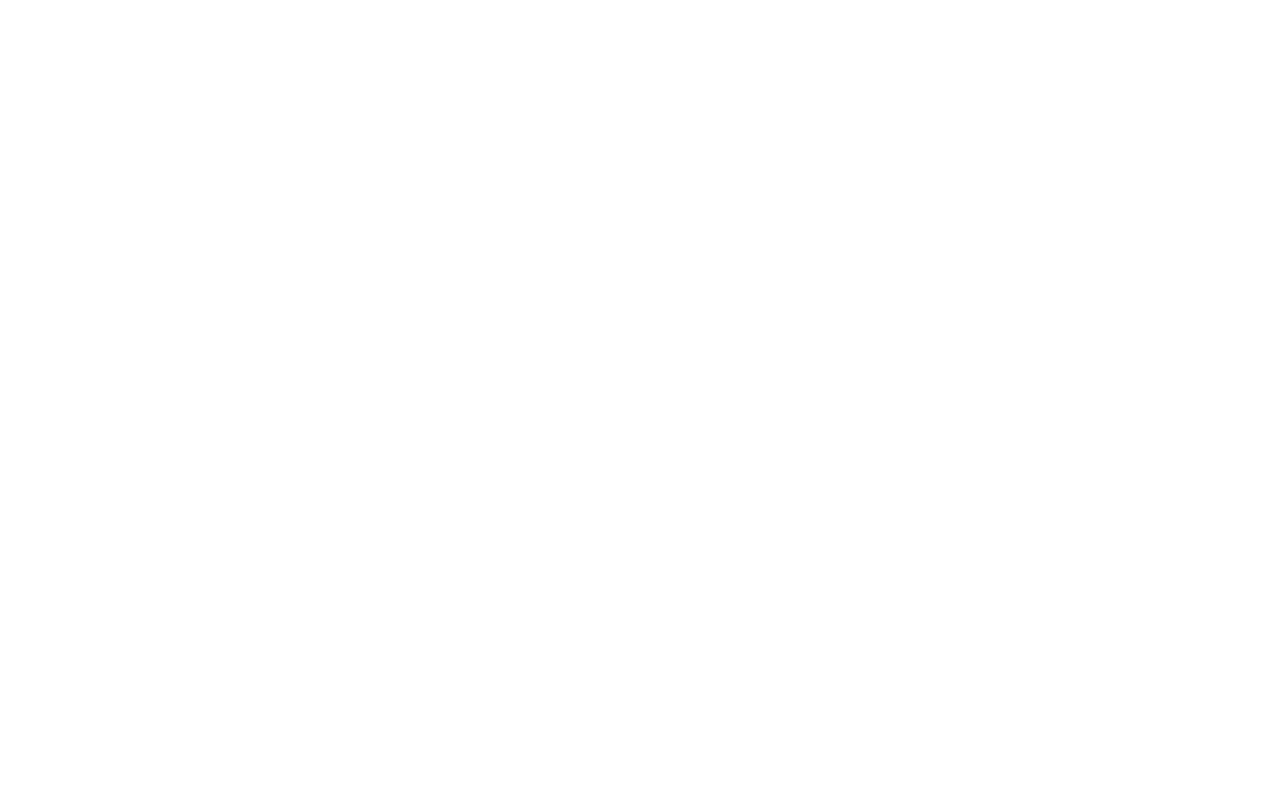
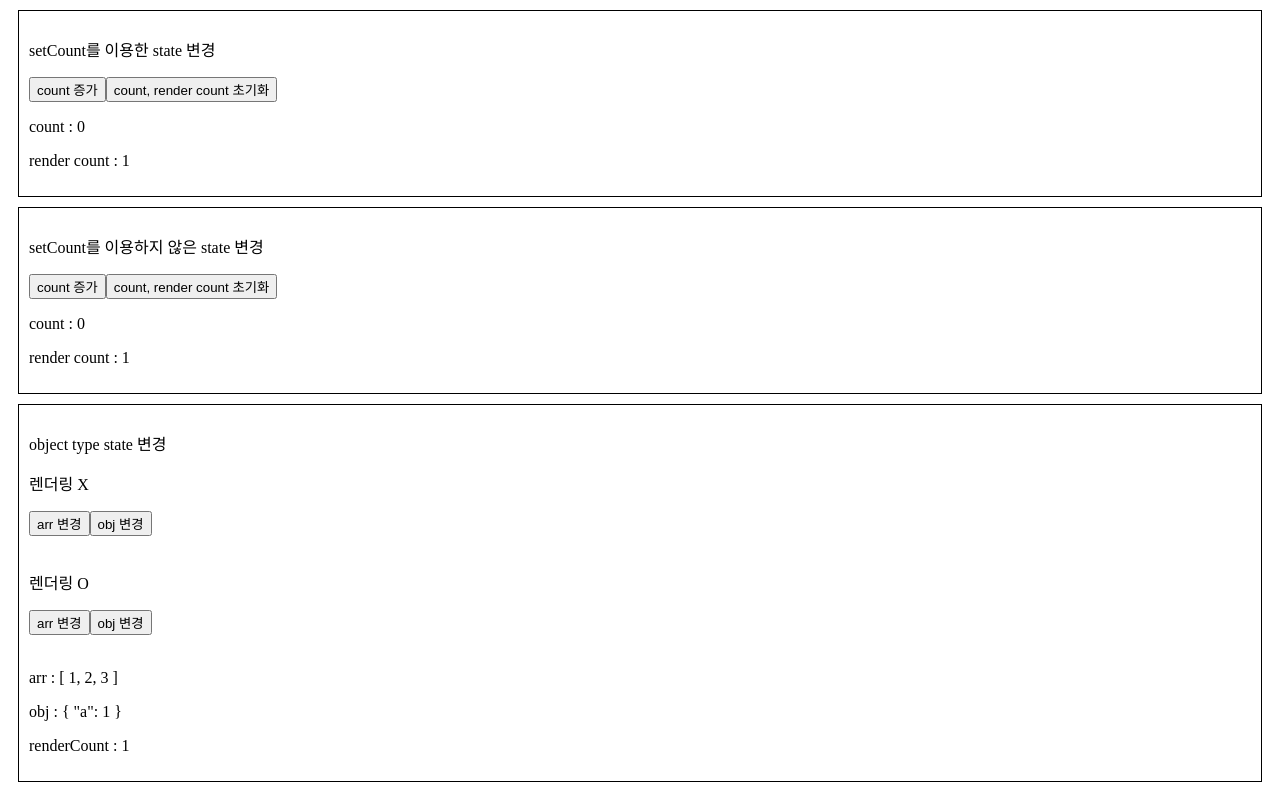
Before and after one commit to Codiving/react-basic, a React (Create React App) app: page / in a window 1280 px wide. Built offline with nearby package versions, Linux system fonts and the light colour scheme.

Commit message:
useState 실습

```diff
--- a/src/App.js
+++ b/src/App.js
@@ -1,5 +1,15 @@
+import ObjectType from "./state/ObjectType";
+import Rendered from "./state/Rendered";
+import Unrendered from "./state/Unrendered";
+
 const App = () => {
-  return null;
+  return (
+    <>
+      <Rendered />
+      <Unrendered />
+      <ObjectType />
+    </>
+  );
 };
 
 export default App;
--- /dev/null
+++ b/src/state/ObjectType.js
@@ -0,0 +1,56 @@
+import { useState } from "react";
+import { containerCSS } from "./common";
+
+let renderCount = 0;
+
+const ObjectType = () => {
+  renderCount += 1;
+
+  let [arr, setArr] = useState([1, 2, 3]);
+  let [obj, setObj] = useState({ a: 1 });
+
+  const onChangeArrUnrendered = () => {
+    arr.push(arr.length + 1);
+    setArr(arr);
+    console.log(arr);
+  };
+
+  const onChangeObjUnrendered = () => {
+    obj.a = obj.a + 1;
+    setObj(obj);
+    console.log(obj);
+  };
+
+  const onChangeArrRendered = () => {
+    const newArr = [...arr, arr.length + 1];
+    setArr(newArr);
+    console.log(arr, newArr);
+  };
+
+  const onChangeObjRendered = () => {
+    const newObj = { a: obj.a + 1 };
+    setObj(newObj);
+    console.log(obj, newObj);
+  };
+
+  return (
+    <div style={containerCSS}>
+      <p>object type state 변경</p>
+      <p>렌더링 X</p>
+      <button onClick={onChangeArrUnrendered}>arr 변경</button>
+      <button onClick={onChangeObjUnrendered}>obj 변경</button>
+      <br />
+      <br />
+      <p>렌더링 O</p>
+      <button onClick={onChangeArrRendered}>arr 변경</button>
+      <button onClick={onChangeObjRendered}>obj 변경</button>
+      <br />
+      <br />
+      <p>arr : {JSON.stringify(arr, null, 2)}</p>
+      <p>obj : {JSON.stringify(obj, null, 2)}</p>
+      <p>renderCount : {renderCount}</p>
+    </div>
+  );
+};
+
+export default ObjectType;
--- /dev/null
+++ b/src/state/Rendered.js
@@ -0,0 +1,31 @@
+import { useState } from "react";
+import { containerCSS } from "./common";
+
+let renderCount = 0;
+
+const Rendered = () => {
+  renderCount += 1;
+  const [count, setCount] = useState(0);
+
+  const onChangeCount = () => {
+    setCount(count + 1);
+    console.log(count);
+  };
+
+  const onReset = () => {
+    setCount(0);
+    renderCount = 0;
+  };
+
+  return (
+    <div style={containerCSS}>
+      <p>setCount를 이용한 state 변경</p>
+      <button onClick={onChangeCount}>count 증가</button>
+      <button onClick={onReset}>count, render count 초기화</button>
+      <p>count : {count}</p>
+      <p>render count : {renderCount}</p>
+    </div>
+  );
+};
+
+export default Rendered;
--- /dev/null
+++ b/src/state/Unrendered.js
@@ -0,0 +1,31 @@
+import { useState } from "react";
+import { containerCSS } from "./common";
+
+let renderCount = 0;
+
+const Unrendered = () => {
+  renderCount += 1;
+  let [count, setCount] = useState(0);
+
+  const onChangeCount = () => {
+    count = count + 1;
+    console.log(count);
+  };
+
+  const onReset = () => {
+    count = 0;
+    renderCount = 0;
+  };
+
+  return (
+    <div style={containerCSS}>
+      <p>setCount를 이용하지 않은 state 변경</p>
+      <button onClick={onChangeCount}>count 증가</button>
+      <button onClick={onReset}>count, render count 초기화</button>
+      <p>count : {count}</p>
+      <p>render count : {renderCount}</p>
+    </div>
+  );
+};
+
+export default Unrendered;
--- /dev/null
+++ b/src/state/common.js
@@ -0,0 +1,5 @@
+export const containerCSS = {
+  padding: 10,
+  margin: 10,
+  border: "1px solid"
+};
```
